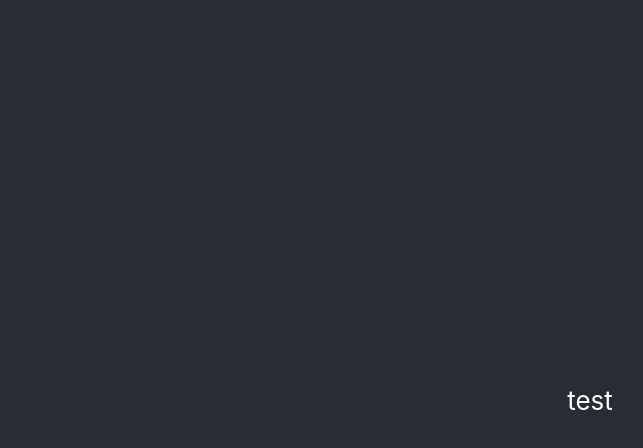
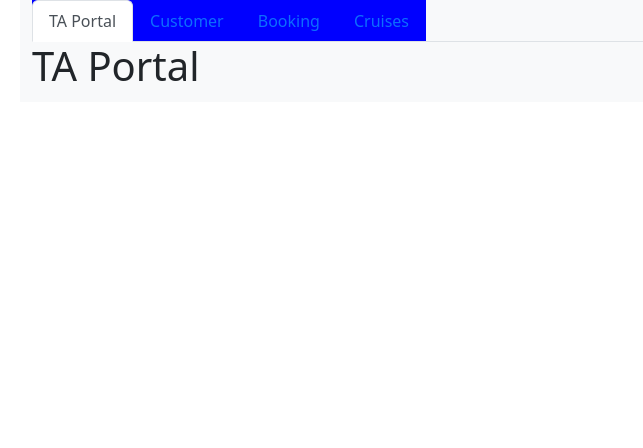
Before and after one commit to cwilliamson29/travel-ops, a React (Create React App) app: page / in a window 1280 px wide. Shown: the top 448 px of the page, without its empty margins (50-693 px from the left). Built offline with nearby package versions, Linux system fonts and the light colour scheme.

Commit message:
setting up tab views

```diff
--- a/package.json
+++ b/package.json
@@ -7,9 +7,11 @@
     "@testing-library/react": "^13.4.0",
     "@testing-library/user-event": "^13.5.0",
     "bootstrap": "^5.2.1",
+    "classnames": "^2.3.2",
     "react": "^18.2.0",
     "react-dom": "^18.2.0",
     "react-scripts": "5.0.1",
+    "uniqid": "^5.4.0",
     "web-vitals": "^2.1.4"
   },
   "scripts": {
@@ -38,6 +40,7 @@
   },
   "devDependencies": {
     "prettier": "^2.7.1",
-    "react-strap": "^0.0.1"
+    "react-router-dom": "^6.4.1",
+    "reactstrap": "^9.1.4"
   }
 }
--- a/src/App.js
+++ b/src/App.js
@@ -1,10 +1,22 @@
 import './App.css';
+import { BrowserRouter, Routes, Route } from 'react-router-dom';
+import Page404 from './components/page404';
+import Header from './components/header';
 
 function App() {
   return (
-    <div className="App">
-      <header className="App-header">test</header>
-    </div>
+    <BrowserRouter basename={process.env.PUBLIC_URL}>
+      {/*******ROUTES*********/}
+      <div className="container bg-light">
+        <Routes>
+          <Route path="/" element={<Header />} />
+          <Route path="*" element={<Page404 />} />
+        </Routes>
+      </div>
+
+      {/*******FOOTER*********
+      <Footer />*/}
+    </BrowserRouter>
   );
 }
 
--- /dev/null
+++ b/src/assets/css/header.css
@@ -0,0 +1,3 @@
+.fc {
+	background-color: blue;
+}
--- /dev/null
+++ b/src/components/customer.jsx
@@ -0,0 +1,10 @@
+import { Row, Label, TabPane } from 'reactstrap';
+
+export default function Customer() {
+	return (
+		<TabPane tabId="2">
+			<h1>Customer</h1>
+			<h5>test</h5>
+		</TabPane>
+	);
+}
--- /dev/null
+++ b/src/components/header.jsx
@@ -0,0 +1,38 @@
+import React, { useState } from 'react';
+import '../assets/css/header.css';
+import { Container, Card, CardHeader, Row, CardBody, Col, Button, Nav, TabContent } from 'reactstrap';
+import TabRender from './utils/tabRender';
+import TAPortal from './taPortal';
+import Customer from './customer';
+import uniqid from 'uniqid';
+
+export default function Header() {
+	const tabData = [
+		{ name: 'TA Portal', num: '1' },
+		{ name: 'Customer', num: '2' },
+		{ name: 'Booking', num: '3' },
+		{ name: 'Cruises', num: '4' },
+	];
+	const [activeTab, setActiveTab] = useState('1');
+
+	const toggle = (tab) => {
+		if (activeTab !== tab) setActiveTab(tab);
+	};
+
+	return (
+		<div>
+			<div className=" pb-1">
+				<Nav tabs>
+					{tabData.map((item, i) => (
+						<TabRender key={uniqid()} num={item.num} name={item.name} activeTab={activeTab} toggle={toggle} />
+					))}
+				</Nav>
+
+				<TabContent activeTab={activeTab}>
+					<TAPortal />
+					<Customer />
+				</TabContent>
+			</div>
+		</div>
+	);
+}
--- /dev/null
+++ b/src/components/page404.jsx
@@ -0,0 +1,7 @@
+export default function Page404() {
+	return (
+		<div className="mainHeader">
+			<h1>PAGE 404</h1>
+		</div>
+	);
+}
--- /dev/null
+++ b/src/components/taPortal.jsx
@@ -0,0 +1,9 @@
+import { Row, Label, TabPane } from 'reactstrap';
+
+export default function TAPortal() {
+	return (
+		<TabPane tabId="1">
+			<h1>TA Portal</h1>
+		</TabPane>
+	);
+}
--- /dev/null
+++ b/src/components/utils/tabRender.jsx
@@ -0,0 +1,17 @@
+import React from 'react';
+import { NavItem, NavLink } from 'reactstrap';
+import classnames from 'classnames';
+
+export default function TabRender(props) {
+	return (
+		<NavItem className="fc">
+			<NavLink
+				className={classnames({ active: props.activeTab === props.num })}
+				onClick={() => {
+					props.toggle(props.num);
+				}}>
+				{props.name}
+			</NavLink>
+		</NavItem>
+	);
+}
--- a/src/index.js
+++ b/src/index.js
@@ -2,6 +2,7 @@ import React from 'react';
 import ReactDOM from 'react-dom/client';
 import './index.css';
 import App from './App';
+import 'bootstrap/dist/css/bootstrap.min.css';
 
 const root = ReactDOM.createRoot(document.getElementById('root'));
 
```
Also changed, not shown: 1 other file (tests, documents, lock files or other folders).
